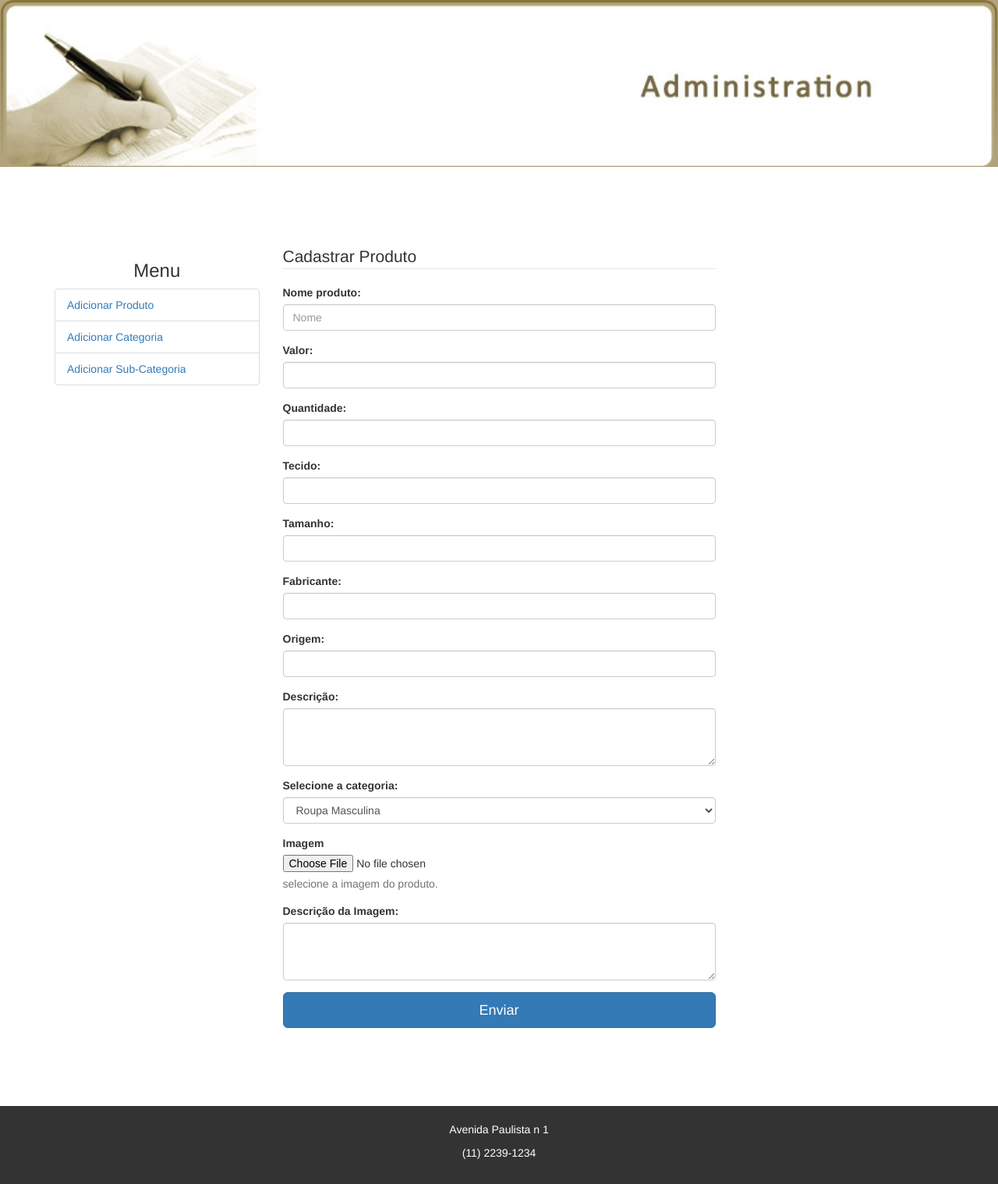
After one commit to RafaelVianaCunha/M-M, a Django app: template adm/templates/produtoAdm.html in a window 1280 px wide. The commit adds this page. Shown: the whole page at 78% size. Run offline with Django 3.2, Linux system fonts and the light colour scheme; the template is opened without the code that fills it: values that come from a table or form of the project are taken from there, others are empty; data comes from the database, SQL or seed files in the repository; both versions use the stored data as it was after the commit; parts of the project's set-up code (start-up, migrations or seed data) failed here and were passed over; some libraries are stand-ins or nearby versions.

Commit message:
Corrigido adicionar produto

```diff
--- a/adm/forms.py
+++ b/adm/forms.py
@@ -5,11 +5,9 @@ from django.forms.util import ErrorList
 
 class CadastrarProdutoForm(Form):
     nome = CharField(required=True)
-    #valor = CharField
-    #tecido = CharField
-    #tamanho = CharField
-    #fabricante = CharField
-    #descricao = CharField
+    valor = CharField(required=True)
+    qtd = CharField(required=True)
+    categoria = CharField(required=True)
 
     def is_valid(self):
         valid = True
@@ -18,7 +16,6 @@ class CadastrarProdutoForm(Form):
             valid = False
 
         return valid
-
     def adiciona_erro(self, message):
         errors = self._errors.setdefault(NON_FIELD_ERRORS, ErrorList())
         errors.append(message)
--- /dev/null
+++ b/adm/templates/produtoAdm.html
@@ -0,0 +1,80 @@
+{% extends "baseAdm.html" %}
+{% load static %}
+{% block body %}
+            <form class="form-signin" action="{% url 'cadastrarProduto' %}" method="post" enctype="multipart/form-data">
+                {% csrf_token %}
+                <fieldset>
+                    <legend>Cadastrar Produto</legend>
+                    <div class="form-group">
+                        <label for="id_nome">Nome produto:</label>
+                        <input type="text" id="id_nome" name="nome" class="form-control" placeholder="Nome" />
+                    </div>
+
+                    <div class="form-group">
+                        <label for="valor">Valor:</label>
+                        <input type="text" id="valor" name="valor" class="form-control" />
+                    </div>
+
+                    <div class="form-group">
+                        <label for="qtd">Quantidade:</label>
+                        <input type="number" id="qtd" name="qtd" class="form-control" />
+                    </div>
+
+                    <div class="form-group">
+                        <label for="tecido">Tecido:</label>
+                        <input type="text" id="tecido" name="tecido" class="form-control" />
+                    </div>
+
+                    <div class="form-group">
+                        <label for="tamanho">Tamanho:</label>
+                        <input type="text" id="tamanho" name="tamanho" class="form-control"/>
+                    </div>
+
+                    <div class="form-group">
+                        <label for="fabricante">Fabricante:</label>
+                        <input type="text" id="fabricante" name="fabricante" class="form-control"/>
+                    </div>
+
+                    <div class="form-group">
+                        <label for="origem">Origem:</label>
+                        <input type="text" id="origem" name="origem" class="form-control"/>
+                    </div>
+
+                    <div class="form-group">
+                        <label for="descricao">Descrição:</label>
+                        <textarea class="form-control" id="descricao" name="descricao" rows="3"></textarea>
+                    </div>
+
+                    <div class="form-group">
+                        <label for="descricao">Selecione a categoria:</label>
+                        <select name="categoria" class="form-control" required>
+                            {% for categoria in categorias %}
+                                <option value="{{ categoria.id }}">{{ categoria.nome }}</option>
+                            {% endfor %}
+                        </select>
+                    </div>
+
+                    <div class="form-group">
+                        <label for="img">Imagem</label>
+                        <input type="file" id="img" name="img">
+                        <p class="help-block">selecione a imagem do produto.</p>
+                    </div>
+
+                    <div class="form-group">
+                        <label for="desImg">Descrição da Imagem:</label>
+                        <textarea class="form-control" id="desImg" name="desImg" rows="3"></textarea>
+                    </div>
+
+                    {% if form.errors %}
+                        <div class="alert alert-danger">
+                            <button type="button" class="close" data-dismiss="alert" aria-hidden="true">&times;</button>
+                             {{form.non_field_errors}}
+                        </div>
+                    {% endif %}
+
+                </fieldset>
+                <button type="submit" class="btn btn-primary btn-block btn-lg">
+                    Enviar
+                </button>
+            </form>
+{% endblock %}
--- a/adm/templates/subcategoriaAdm.html
+++ b/adm/templates/subcategoriaAdm.html
@@ -12,8 +12,6 @@
 
                     <div class="form-group">
                         <label for="descricao">Selecione a categoria :</label>
-
-
                         <select name="categoria" class="form-control">
                             {% for categoria in categorias %}
                                 <option value="{{ categoria.id }}">{{ categoria.nome }}</option>
--- a/adm/urls.py
+++ b/adm/urls.py
@@ -7,9 +7,9 @@ urlpatterns = patterns('',
                        # Examples:
                        # url(r'^$', 'connectedin.views.home', name='home'),
                        # url(r'^blog/', include('blog.urls')),
-                       url(r'^adm/index$', views.adm, name='adm'),
+                       url(r'^adm/index$', CadastrarProduto.as_view(), name='adm'),
                        url(r'^adm/base$', views.base, name='baseAdmin'),
-                       url(r'^adm/produto', views.adm, name='produto'),
+                       url(r'^adm/produto', CadastrarProduto.as_view(), name='produto'),
                        url(r'^adm/subcategoria', SubCategoriaView.as_view(), name='subcategoria'),
                        url(r'^adm/categoria', CategoriaView.as_view(), name='categoria'),
                        url(r'^cadastrarProduto/$', CadastrarProduto.as_view(), name='cadastrarProduto'),
--- a/loja/models.py
+++ b/loja/models.py
@@ -1,12 +1,20 @@
+#!/usr/bin/python
+# -*- coding: UTF-8 -*-
+
 from django.db import models
+from django.utils.timezone import now
 
 class Produto(models.Model):
     nome = models.CharField(max_length=255, null=False)
-    valor = models.CharField(max_length=255, null=True)
-    qtd = models.PositiveIntegerField(null=True)
-    descricao = models.TextField(null=True)
-    dataAdicionado = models.DateField(null=True)
-    qtdVendido = models.PositiveIntegerField(null=True)
+    valor = models.CharField(max_length=255, null=False)
+    qtd = models.PositiveIntegerField(null=False)
+    tecido = models.CharField(max_length=255, default='Não informado')
+    tamanho = models.CharField(max_length=255, default='Não informado')
+    fabricante = models.CharField(max_length=255, default='Não informado')
+    origem = models.CharField(max_length=255, default='Não informado')
+    descricao = models.TextField(default="Não informado")
+    dataAdicionado = models.DateField(default=now())
+    qtdVendido = models.PositiveIntegerField(default=0)
 
 class Categoria(models.Model):
     nome = models.CharField(max_length=255, null=True)
--- a/loja/views.py
+++ b/loja/views.py
@@ -1,10 +1,11 @@
 from django.shortcuts import render
 from models import Produto
+from models import Categoria
 
 # Create your views here.
 
 def index(request):
-     return render(request, 'index.html', { 'produtos' : Produto.objects.all()})
+     return render(request, 'index.html', { 'categorias' : Categoria.objects.all()})
 
 def produto(request):
      return render(request, 'produto.html')
--- a/lojaVirtual/settings.py
+++ b/lojaVirtual/settings.py
@@ -83,5 +83,6 @@ USE_TZ = True
 # https://docs.djangoproject.com/en/1.7/howto/static-files/
 
 STATIC_URL = '/static/'
-
 TEMPLATE_DIRS = (os.path.join(BASE_DIR,  'templates'),)
+MEDIA_ROOT = os.path.join(BASE_DIR, 'img')
+MEDIA_URL = '/img/'
```
Also changed, not shown: adm/templates/adm.html (deleted, +0 -58 lines), adm/views.py (+35 -25 lines), loja/templates/index.html (+3 -5 lines), db.sqlite3, img/img/2016/test.png (added), loja/migrations/0007_auto_20160117_1823.py (added), 7 other files.
